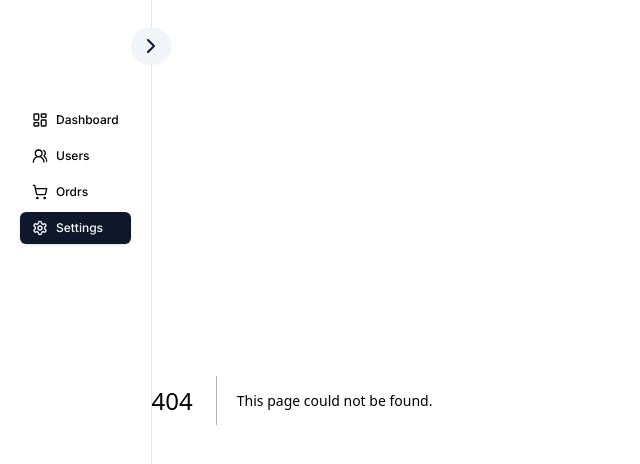
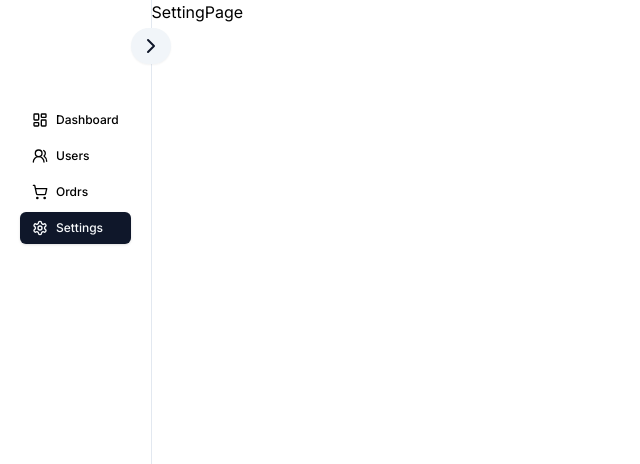
Before and after one commit to Lucas-Wilian/dashboard-shadcn, a Next.js app: page /settings in a window 1280 px wide. Before the commit this address had no page. Shown: the top 464 px of the page, without its empty margins (0-640 px from the left). Built offline with nearby package versions, Linux system fonts and the light colour scheme; what tailwindcss-debug-screens would draw is missing.

Commit message:
new pages  sidebar

```diff
--- /dev/null
+++ b/src/app/orders/page.tsx
@@ -0,0 +1,7 @@
+import React from "react";
+
+type Props = {};
+
+export default function OrderPage({}: Props) {
+  return <div>OrderPage</div>;
+}
--- /dev/null
+++ b/src/app/settings/page.tsx
@@ -0,0 +1,7 @@
+import React from "react";
+
+type Props = {};
+
+export default function SettingPage({}: Props) {
+  return <div>SettingPage</div>;
+}
--- /dev/null
+++ b/src/app/users/page.tsx
@@ -0,0 +1,7 @@
+import React from "react";
+
+type Props = {};
+
+export default function UserPage({}: Props) {
+  return <div>UserPage</div>;
+}
```
